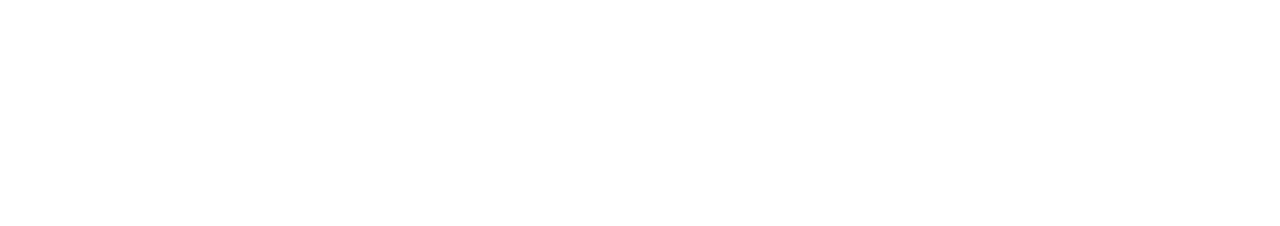
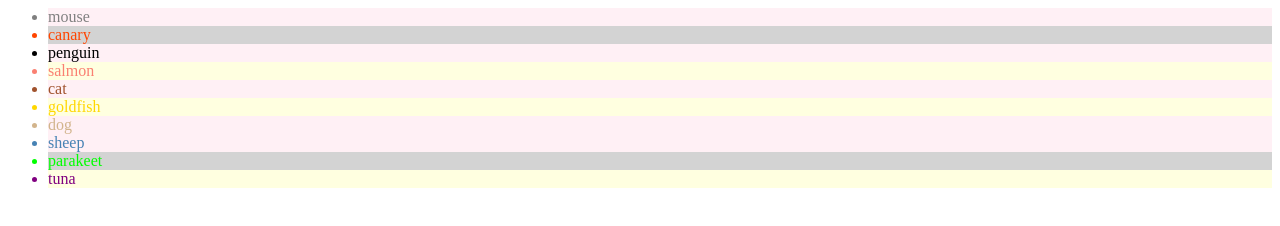
Before and after one commit to sf-wdi-29/css-selector-basics, a plain HTML site: page starter-code/index.html in a window 1280 px wide. Drawn offline with Linux system fonts and the light colour scheme.

Commit message:
adding code from the homework

```diff
--- a/starter-code/css/style.css
+++ b/starter-code/css/style.css
@@ -0,0 +1,54 @@
+.mammal{
+	color: red;
+	background-color: lavenderBlush;
+}
+
+.bird{
+	color: blue;
+	background-color: lightGray;
+}
+
+.fish{
+	color: orange;
+	background-color: lightYellow;
+}
+
+#mouse{
+	color: gray;
+}
+
+#canary{
+	color: orangeRed;
+}
+
+#penguin{
+	color: black;
+}
+
+#salmon{
+	color: salmon;
+}
+
+#cat{
+	color: sienna;
+}
+
+#goldfish {
+	color: gold;
+}
+
+#dog{
+	color: tan;
+}
+
+#sheep{
+	color: steelBlue;
+}
+
+#parakeet{
+	color: lime;
+}
+
+#tuna{
+	color: purple;
+}
--- a/starter-code/index.html
+++ b/starter-code/index.html
@@ -2,7 +2,20 @@
 <html>
   <head>
   <title>Intro to CSS</title>
+  <link rel="stylesheet" href="css/style.css">
   </head>
 <body>
+	<ul>
+		<li class="mammal" id="mouse">mouse</li>
+		<li class="bird" id="canary">canary</li>
+		<li class="mammal" id="penguin">penguin</li>
+		<li class="fish" id="salmon">salmon</li>
+		<li class="mammal" id="cat">cat</li>
+		<li class="fish" id="goldfish">goldfish</li>
+		<li class="mammal" id="dog">dog</li>
+		<li class="mammal" id="sheep">sheep</li>
+		<li class="bird" id="parakeet">parakeet</li>
+		<li class="fish" id="tuna">tuna</li>
+	</ul>
 </body>
 </html>
```
